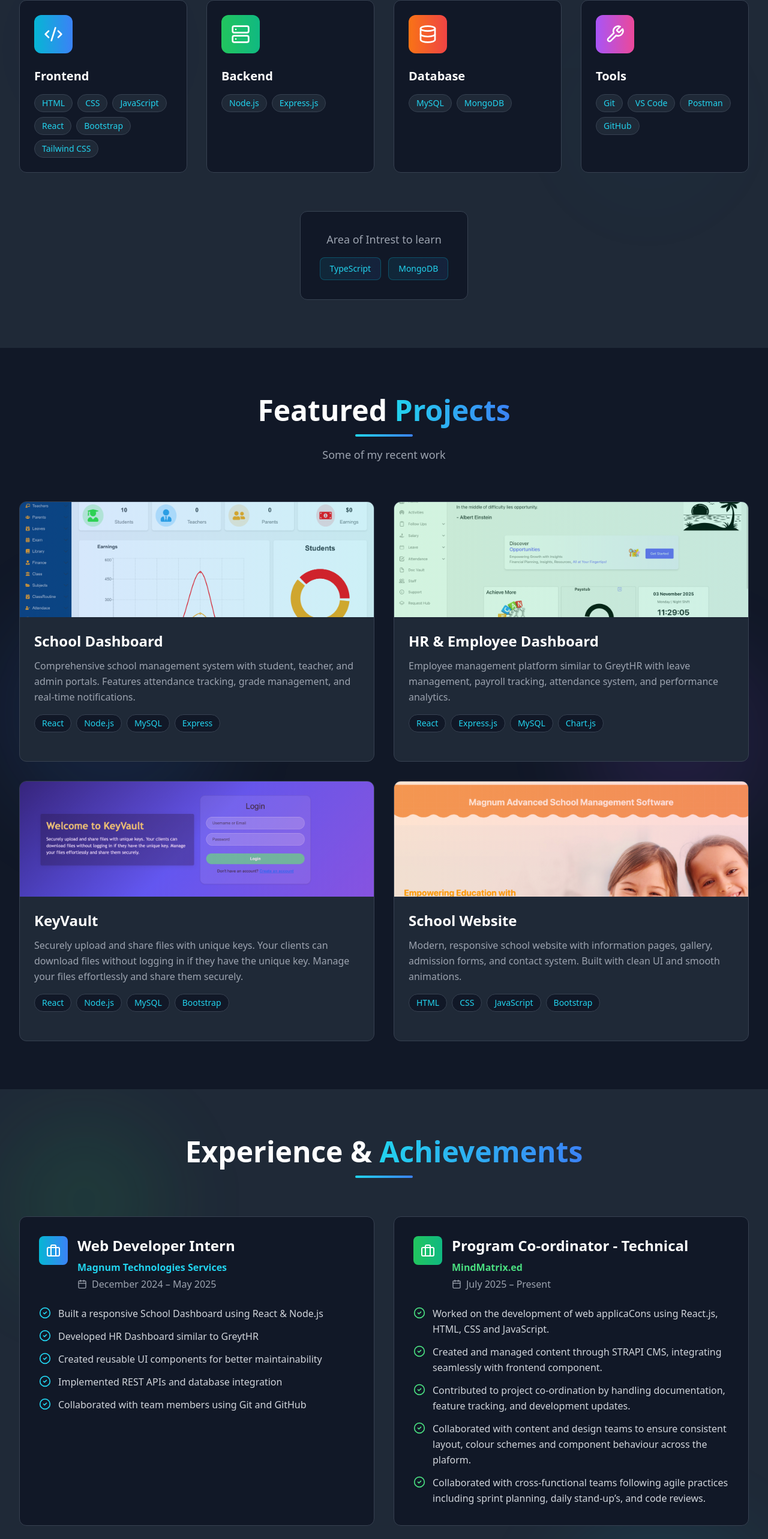
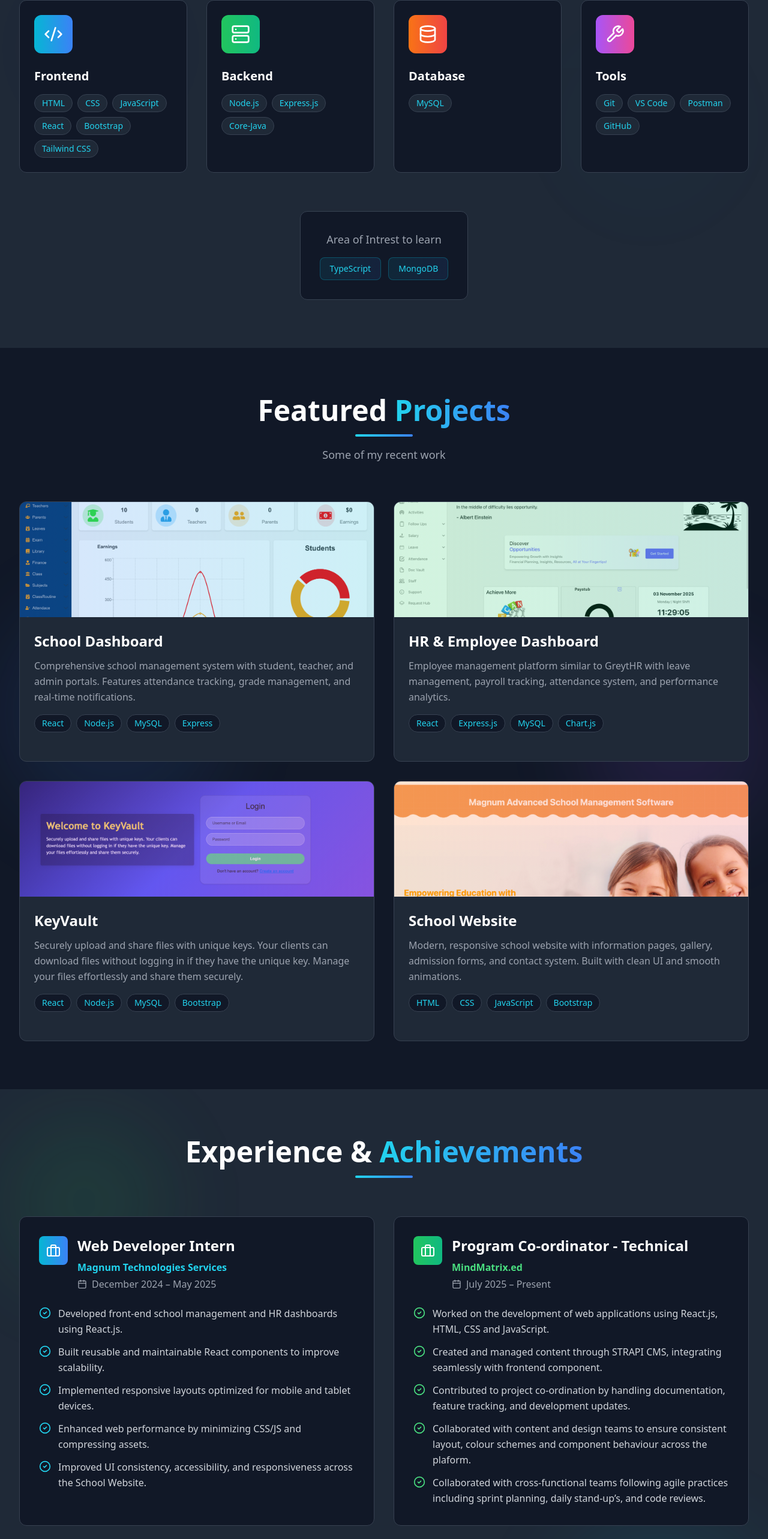
Before and after one commit to AdityaDesh1/Aditya_new_protfolio, a React (Vite) app: page / in a window 1280 px wide. Shown: the part 1808-4374 px from the top of the page at 60% size. Built offline with nearby package versions, Linux system fonts and the light colour scheme.

Commit message:
-- Fixed the content in contact section -- Fixed the content in Experience section -- Fixed the content in skills section

```diff
--- a/src/components/Contact.tsx
+++ b/src/components/Contact.tsx
@@ -54,8 +54,8 @@ const handleSubmit = (e: React.FormEvent) => {
     {
       icon: Mail,
       label: 'Email',
-      value: 'adityadeshpande1999@gmail.com',
-      link: 'mailto:adityadeshpande1999@gmail.com',
+      value: 'adityadesh.webdev@gmail.com',
+      link: 'mailto:adityadesh.webdev@gmail.com',
     },
     {
       icon: MapPin,
@@ -87,7 +87,7 @@ const handleSubmit = (e: React.FormEvent) => {
     {
       icon: Mail,
       label: 'Email',
-      url: 'mailto:aditya.deshpande@example.com',
+      url: 'mailto:adityadesh.webdev@gmail.com',
       color: 'hover:bg-red-600',
     },
   ];
--- a/src/components/Experience.tsx
+++ b/src/components/Experience.tsx
@@ -7,15 +7,15 @@ const Experience = () => {
   const { ref: achievementsRef, isVisible: achievementsVisible } = useScrollAnimation();
 
   const responsibilities = [
-    'Built a responsive School Dashboard using React & Node.js',
-    'Developed HR Dashboard similar to GreytHR',
-    'Created reusable UI components for better maintainability',
-    'Implemented REST APIs and database integration',
-    'Collaborated with team members using Git and GitHub',
+    'Developed front-end school management and HR dashboards using React.js.',
+    'Built reusable and maintainable React components to improve scalability.',
+    'Implemented responsive layouts optimized for mobile and tablet devices.',
+    'Enhanced web performance by minimizing CSS/JS and compressing assets.',
+    ' Improved UI consistency, accessibility, and responsiveness across the School Website.',
   ];
 
   const secondResponsibilities = [
-    'Worked on the development of web applicaCons using React.js, HTML, CSS and JavaScript.',
+    'Worked on the development of web applications using React.js, HTML, CSS and JavaScript.',
     'Created and managed content through STRAPI CMS, integrating seamlessly with frontend component.',
     'Contributed to project co-ordination by handling documentation, feature tracking, and development updates.',
     'Collaborated with content and design teams to ensure consistent layout, colour schemes and component behaviour across the plaform.',
--- a/src/components/Skills.tsx
+++ b/src/components/Skills.tsx
@@ -16,13 +16,13 @@ const Skills = () => {
       title: 'Backend',
       icon: Server,
       color: 'from-green-500 to-emerald-500',
-      skills: ['Node.js', 'Express.js'],
+      skills: ['Node.js', 'Express.js', 'Core-Java'],
     },
     {
       title: 'Database',
       icon: Database,
       color: 'from-orange-500 to-red-500',
-      skills: ['MySQL', 'MongoDB'],
+      skills: ['MySQL'],
     },
     {
       title: 'Tools',
```
